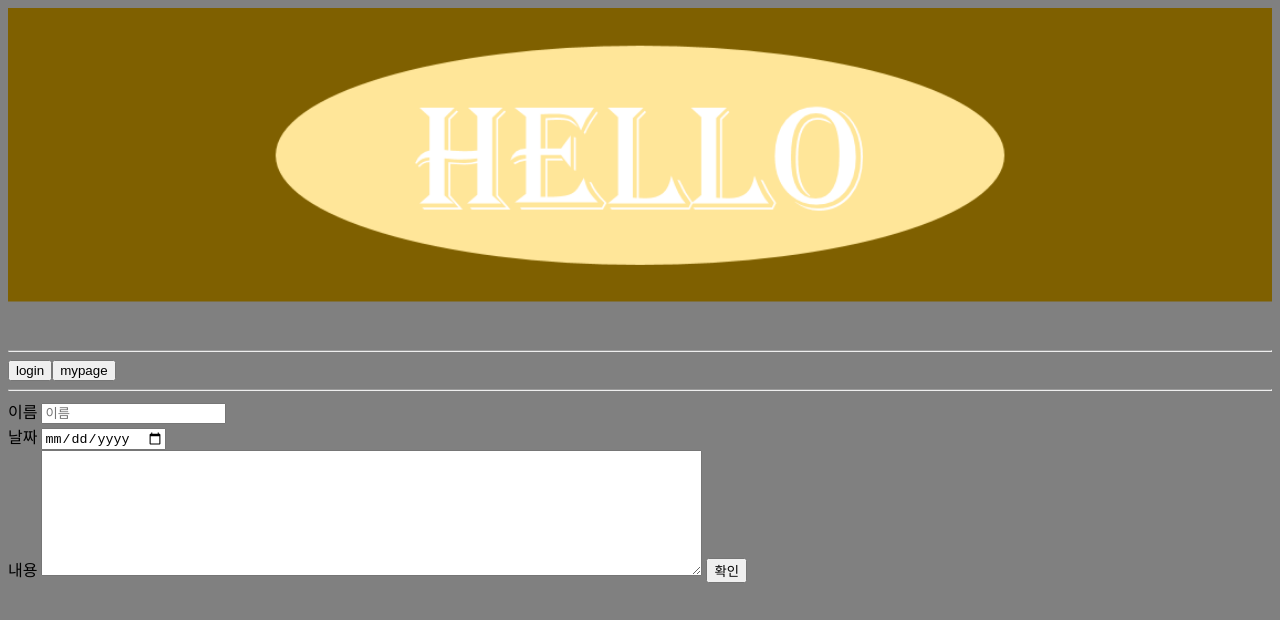
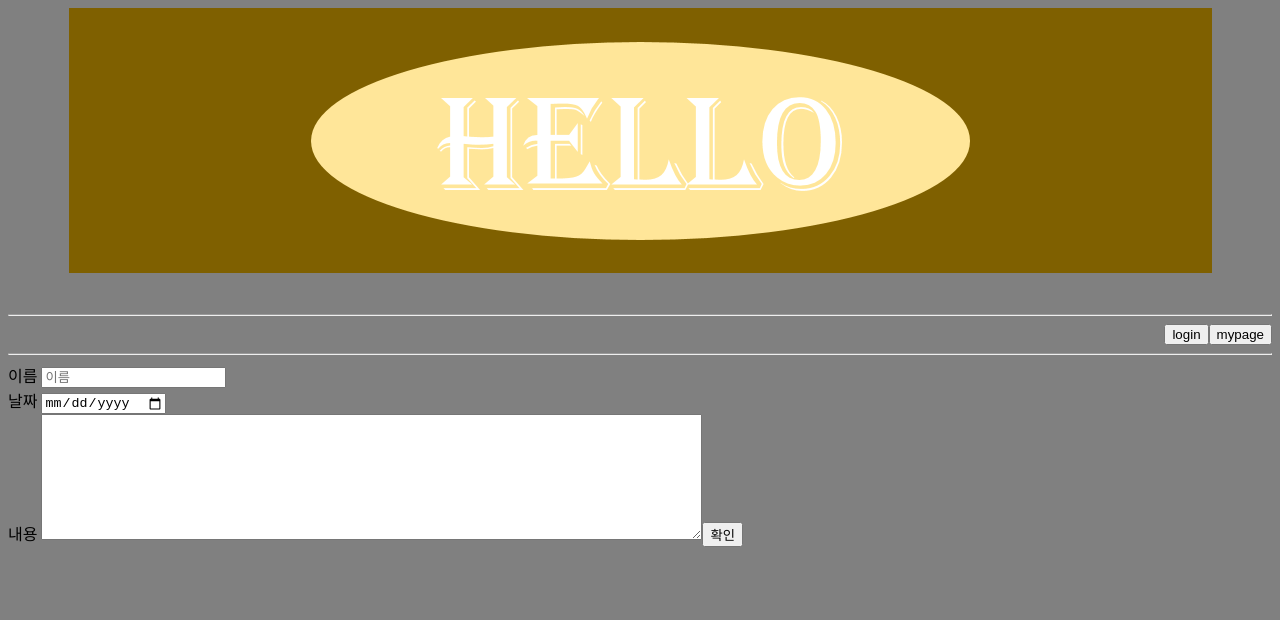
Before and after one commit to kojiso17/geumsle, a plain HTML site: page write.html in a window 1280 px wide. Drawn offline with Linux system fonts and the light colour scheme.

Commit message:
Add files via upload

```diff
--- a/write.html
+++ b/write.html
@@ -6,6 +6,14 @@
     <style media="screen">
       .menu {
         display : flex;
+        justify-content: flex-end;
+      }
+      img {
+        display: block;
+        margin : auto;
+      }
+      .writeph {
+
       }
     </style>
 
@@ -13,9 +21,10 @@
   <body>
     <div class="">
 
-      <a href="index.html"> <!-- 이미지 링크 연결 -->
-        <img src="hello.png" alt="geumsle" title="welcome geumsle!!" style="width:100%">
-      </a>
+        <a href="index.html">
+          <img src="hello.png" alt="geumsle" title="here is mypage">
+        </a>
+
 
     </div>
 
@@ -35,14 +44,21 @@
 
     <hr>
 
-    <form>
-      <!-- 이름 글자수 제한 + 텍스트 없을 시 alert 뜸  -->
-      이름 <input type="text" name="name" placeholder="이름" maxlength="4" required> <br>
-      날짜 <input type="date" name="date" value="date"> <br>
-      내용 <textarea name="write" rows="8" cols="80"></textarea>
-      <button type="submit">확인</button>
+    <div class="writeph">
 
-    </form>
+      <form class="" action="index.html" method="post">
+          <!-- 이름 글자수 제한 + 텍스트 없을 시 alert 뜸  -->
+          이름 <input type="text" name="name" placeholder="이름" maxlength="4" required> <br>
+      </form>
+      <form class="" action="index.html" method="post">
+          날짜 <input type="date" name="date" value="date"> <br>
+      </form>
+      <form class="" action="index.html" method="post">
+          내용 <textarea name="write" rows="8" cols="80"></textarea><button type="submit">확인</button>
+      </form>
+
+
+    </div>
 
 
   </body>
```
